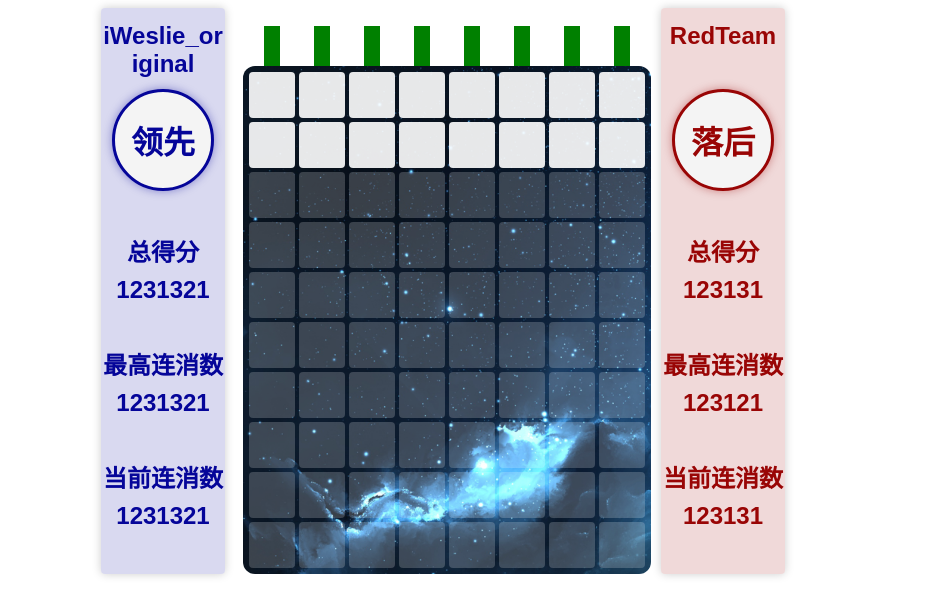
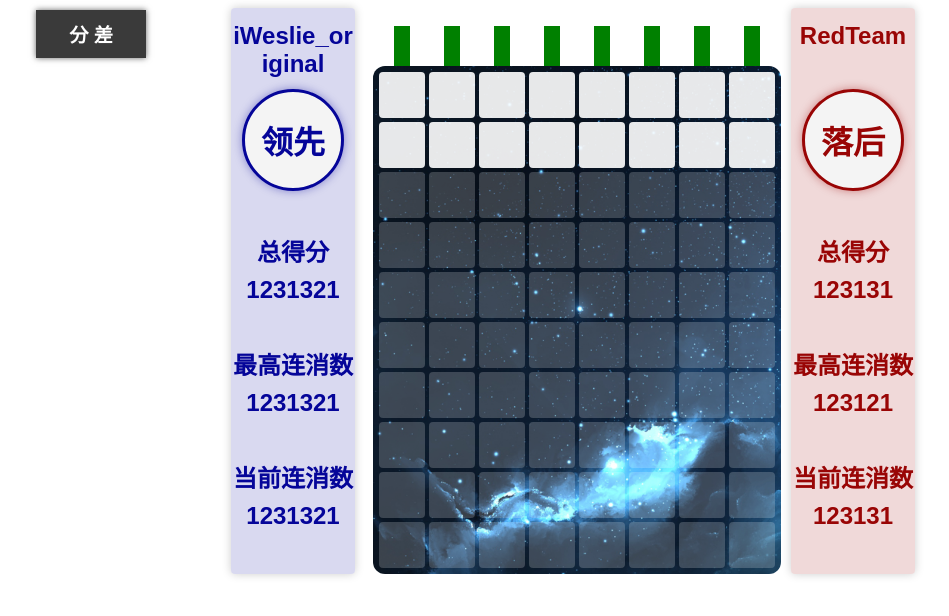
Before and after one commit to XueFengBoyanLiu/pkudsa.eraser, a plain HTML site: page Visualization/main.html in a window 1280 px wide. Shown: the whole page, without its empty margins (197-1146 px from the left). Drawn offline with Linux system fonts and the light colour scheme.

Commit message:
完成了更多内容

```diff
--- a/Visualization/Scripts/initialization.js
+++ b/Visualization/Scripts/initialization.js
@@ -9,6 +9,9 @@ const blockGap=3.5;
 const blockBorderRadius=4;
 
 const radiusGap=5;
+
+const graphWidth=260;
+const strokeWidth=1;
 
 // Green Blue Orange Pink
 const colorArray=["rgb(13, 211, 82)","rgb(22, 218, 224)","rgb(224, 134, 60)","rgb(243, 121, 137)"];
@@ -131,19 +134,29 @@ function updateSideBar(object) {
 // Define a function to draw the score graph
 
 
+// Create a template background block
+function createTemplateBackgroundBlock(){
+  let backgroudBlock=document.createElement("div");
+  backgroudBlock.className="backgourd-block";
+  backgroudBlock.style.position="absolute";
+  backgroudBlock.style.boxSizing="border-box";
+  backgroudBlock.style.width=`${unitSize - blockGap}px`;
+  backgroudBlock.style.height=`${unitSize - blockGap}px`;
+  backgroudBlock.style.borderRadius=`${blockBorderRadius}px`;
 
-// Define a function to initialize the girds on the board and run it
-function initializeGrids() {
+  backgroudBlock.style.border="none";
+  backgroudBlock.style.zIndex="10";
+  document.getElementById("board").appendChild(backgroudBlock);
+  return backgroudBlock;
+}
+
+templateBackgroundBlock=createTemplateBackgroundBlock();
+
+// Define a function to initialize the gird on the board and run it
+function initializeGrid() {
   for (let i=1;i<=10;i++) {
     for (let j=1;j<=8;j++){
-
-      let backgroudBlock=document.createElement("div");
-      backgroudBlock.className="backgourd-block";
-      backgroudBlock.style.position="absolute";
-      backgroudBlock.style.boxSizing="border-box";
-      backgroudBlock.style.width=`${unitSize - blockGap}px`;
-      backgroudBlock.style.height=`${unitSize - blockGap}px`;
-      backgroudBlock.style.borderRadius=`${blockBorderRadius}px`;
+      let backgroudBlock=templateBackgroundBlock.cloneNode(true);
       if (i<=2){
         backgroudBlock.style.backgroundColor="white";
         backgroudBlock.style.opacity="0.9";
@@ -151,41 +164,45 @@ function initializeGrids() {
         backgroudBlock.style.backgroundColor="white";
         backgroudBlock.style.opacity="0.2";
       }
-
-      backgroudBlock.style.border="none";
-      backgroudBlock.style.zIndex="10";
       backgroudBlock.style.left=`${borderWidth + (j-1) * unitSize + blockGap/2}px`;
       backgroudBlock.style.top=`${borderWidth + (i-1) * unitSize + blockGap/2}px`;
+
       document.getElementById("board").appendChild(backgroudBlock);
-
     }
   }
 }
 
-initializeGrids();
+initializeGrid();
 
 // Define a series of functions to create pieces with different colors
-function createPiece(id,color) {
+
+function createTemplatePiece() {
   let piece=document.createElement("div");
   piece.className="piece";
-  piece.id=id;
   piece.style.position="absolute";
   piece.style.boxSizing="border-box";
   piece.style.width=`${unitSize - blockGap -radiusGap}px`;
   piece.style.height=`${unitSize - blockGap -radiusGap}px`;
   piece.style.borderRadius=`50%`;
-  piece.style.backgroundColor=color;
   piece.style.zIndex="20";
   piece.style.position="absolute"
   piece.style.display="none";
-  piece.style.transition="all 0.3s ease-in-out";
+  piece.style.transition="all 0.3s ease-in";
 
-  piece.style.borderColor="black";
+  piece.style.borderColor="white";
   piece.style.borderStyle="solid";
-  piece.style.borderWidth="2px";
-  piece.style.boxShadow="0px 0px 2px 0px rgba(0,0,0,0.75)";
+  piece.style.borderWidth="1px";
+  piece.style.boxShadow="0px 0px 4px 0px rgba(0,0,0,0.3)";
+  return piece;
+}
+// Create a template piece
+const templatePiece=createTemplatePiece()
 
-  document.getElementById("board").appendChild(piece);
+// Create a piece with certain id and color
+function createPiece(id,color) {
+  let piece=templatePiece.cloneNode(true);
+  piece.id=id;
+  piece.style.backgroundColor=color;
   return piece;
 }
 
@@ -204,19 +221,24 @@ function eliminate(piece,team){
   setTimeout(function(){
     piece.style.display="none";
     piece.classList.remove("eliminated");
-    piece.style.top=`${borderWidth +  10 * unitSize + blockGap/2+radiusGap / 2}px`;
   }
   ,300);
+  if (team==="left") {
+  piece.style.left=`${borderWidth +  (-2) * unitSize + blockGap/2+radiusGap / 2}px`;
+  } else if (team==="right") {
+  piece.style.left=`${borderWidth +  (10) * unitSize + blockGap/2+radiusGap / 2}px`;
   }
+}
 }
 
 // Define a function to move a piece
 function moveTo(piece,x,y){
+  piece.style.left=`${borderWidth + (x-1) * unitSize + blockGap/2+radiusGap / 2}px`;
+  piece.style.top=`${borderWidth + (y-1) * unitSize + blockGap/2+radiusGap / 2}px`;
   if (piece.style.display==="none") {
     piece.style.display="block";
   }
-  piece.style.left=`${borderWidth + (x-1) * unitSize + blockGap/2+radiusGap / 2}px`;
-  piece.style.top=`${borderWidth + (y-1) * unitSize + blockGap/2+radiusGap / 2}px`;
+
 }
 
 
@@ -226,6 +248,62 @@ function test() {
     for (j=1;j<=10;j++){
       let piece=createPiece(`r${j}c${i}`,colorArray[Math.floor(Math.random()*colorArray.length)]);
       moveTo(piece,i,j);
+      document.getElementById("board").appendChild(piece);
     }
   }
 }
+
+
+
+
+// Event listener for the select dropdown (written by GPT-4)
+document.addEventListener('DOMContentLoaded', () => {
+  const selectElement = document.getElementById('scores-mode');
+  const customSelect = selectElement.parentElement;
+
+  const selected = document.createElement('div');
+  selected.className = 'select-selected';
+  selected.textContent = selectElement.options[selectElement.selectedIndex].textContent;
+  customSelect.appendChild(selected);
+
+  const itemsContainer = document.createElement('div');
+  itemsContainer.className = 'select-items';
+  customSelect.appendChild(itemsContainer);
+
+  for (const option of selectElement.options) {
+      const item = document.createElement('div');
+      item.textContent = option.textContent;
+      item.addEventListener('click', () => {
+          selectElement.value = option.value;
+          selected.textContent = option.textContent;
+          itemsContainer.classList.remove('show');
+          onSelectChange(option.value);
+      });
+      itemsContainer.appendChild(item);
+  }
+
+  selected.addEventListener('click', () => {
+      itemsContainer.classList.toggle('show');
+  });
+
+  document.addEventListener('click', (event) => {
+      if (!customSelect.contains(event.target)) {
+          itemsContainer.classList.remove('show');
+      }
+  });
+});
+
+// Define a function to handle the change in the selected option
+function onSelectChange(newValue) {
+  console.log("Selected value changed to:", newValue);
+  if (newValue==="difference"){
+
+  } else if (newValue==="raw"){
+
+  }
+}
+
+
+// Initialize the Canvas and draw the coordinate system
+const canvas = document.getElementById("scores-graph");
+const ctx = canvas.getContext("2d");
--- a/Visualization/Styles/style.css
+++ b/Visualization/Styles/style.css
@@ -30,11 +30,18 @@
   --radius-gap: 2px;
 }
 
+#scores-graph-section{
+  --graph-width:260px;
+}
+
 /* Animations */
 /* Animation for a piece to be eliminated */
 @keyframes eliminate{
   0%{
     transform: scale(1);
+  }
+  50%{
+    transform: scale(1.25);
   }
   /* 50%{
     transform: scale(0.2);
@@ -49,12 +56,13 @@
   animation-fill-mode: forwards;
 }
 
-
-
-
-/* General Style */
+/* General Styles */
 body{
   font-family: Arial, sans-serif;
+  display:flex;
+  flex-direction:row;
+  align-items:center;
+  justify-content:center;
 }
 
 
@@ -64,6 +72,98 @@ body{
   justify-content:center;
 
 }
+
+
+/* Scores graph */
+#scores-graph-section{
+ position:relative;
+}
+
+#scores-graph{
+  width:var(--graph-width);
+  height: 500px;
+  position:relative;
+}
+
+/* Written by GPT-4 to style the select dorpdown */
+#select-bar{
+  margin-bottom: 10px;
+
+  display:flex;
+  flex-direction:column;
+  justify-content:center;
+  align-items:center;
+}
+
+.custom-select {
+  position: relative;
+  display: inline-block;
+  width: 110px;
+  padding: 0;
+  margin: 0;
+}
+
+.custom-select select {
+  display: none;
+}
+
+.select-selected {
+  background-color: #3a3a3a;
+  color: #fff;
+  padding: 10px 0px;
+  cursor: pointer;
+  border: none;
+  /* border-radius: 4px; */
+  font-size: 1.2em;
+  font-weight: bold;
+  text-align: center;
+  user-select: none;
+  transition: background-color 0.2s ease;
+
+  box-shadow: 0 0 6px rgba(0, 0, 0, 0.6);
+}
+
+.select-selected:hover {
+  background-color: #5a5a5a;
+}
+
+.select-items {
+  position: absolute;
+  background-color: #3a3a3a;
+  top: 100%;
+  left: 0;
+  right: 0;
+  z-index: 99;
+  max-height: 200px;
+  overflow-y: auto;
+  opacity: 0;
+  visibility: hidden;
+  transition: opacity 0.2s ease;
+}
+
+.select-items div {
+  color: #fff;
+  text-align: center;
+  padding: 8px 16px;
+  cursor: pointer;
+  user-select: none;
+  border-bottom: 1px solid rgba(255, 255, 255, 0.1);
+  transition: background-color 0.2s ease;
+}
+
+.select-items div:hover {
+  background-color: #5a5a5a;
+}
+
+.show {
+  opacity: 1;
+  visibility: visible;
+}
+
+/*  */
+
+
+
 
 /* Two sidebars for each team to show their scores */
 /* Some variables */
@@ -199,12 +299,3 @@ body{
   background: url(../photos/beautifulBlue.jpg) no-repeat center center/ cover;
   /* background: url(../photos/wallpaper.webp) no-repeat center center/ cover; */
 }
-
-/* Common styles for backgourd blocks
-.background-block{
-  position: absolute;
-  box-sizing: border-box;
-  width:calc(var(--unit-size) - var(--block-gap));
-  height:calc(var(--unit-size) - var(--block-gap));
-  border-radius:var(--block-border-radius);
-} */
--- a/Visualization/main.html
+++ b/Visualization/main.html
@@ -13,8 +13,17 @@
 
     <div id="side-display">
 
-      <div id="scores-graph">
-
+      <div id="scores-graph-section">
+        <div id="select-bar">
+          <div class="custom-select">
+            <select name="scores-mode" id="scores-mode">
+                <option value="difference">分 差</option>
+                <option value="raw">总得分</option>
+            </select>
+          </div>
+        </div>
+        <canvas id="scores-graph">
+        </canvas>
       </div>
     </div>
 
```
